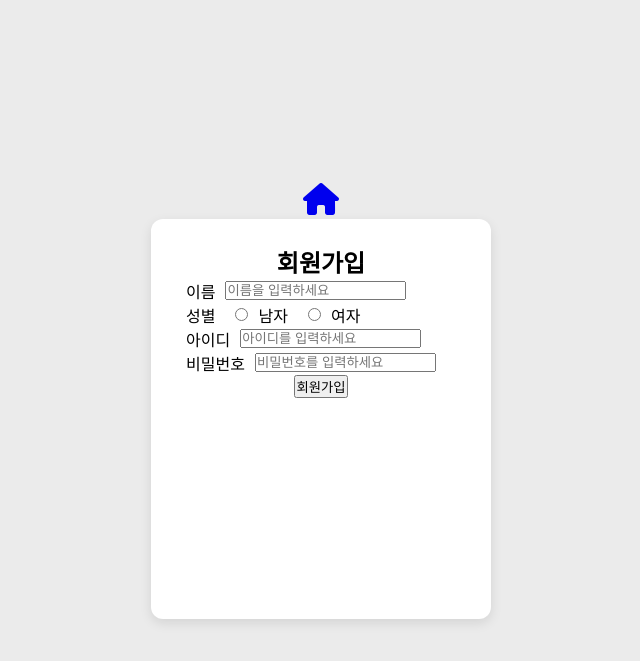
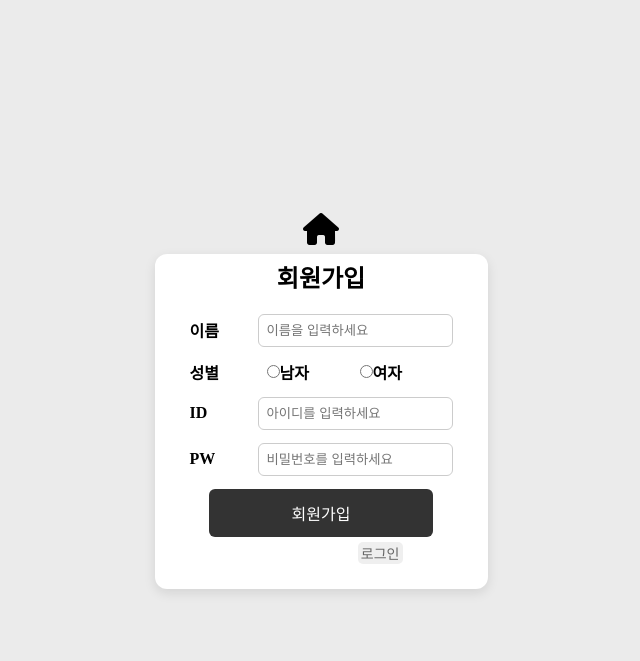
Before and after one commit to WarrenEbuffett/Board, a Flask app: page /join_membership in a window 1280 px wide. Shown: the top 661 px of the page, without its empty margins (319-959 px from the left). Run offline with Flask 3, Linux system fonts and the light colour scheme; some libraries are stand-ins or nearby versions.

Commit message:
로그인창 회원가입창 수정

```diff
--- a/python/app.py
+++ b/python/app.py
@@ -5,7 +5,7 @@
 #실행 중인 현재 파일의 이름"**을 Flask에게 알려주는 역할을 해요.
 
 from flask import Flask, render_template, request, url_for, redirect
-from flaskext.mysql import MySQL
+from flask_mysqldb import MySQL  #flaskext.mysql이게 안되서 flask_mysqldb이걸로 잠시 수정
 
 mysql = MySQL()
 app = Flask(__name__)
@@ -51,6 +51,10 @@ def board():
     curs.execute(sql)
     data = curs.fetchall()
     return render_template('board.html', values=data)
+
+@app.route("/")
+def index():
+    return render_template("index.html")
 
 @app.route('/news')
 def news():
--- a/python/static/join_membership.css
+++ b/python/static/join_membership.css
@@ -1,44 +1,110 @@
-*{
-    margin:0px;
-    padding:0px;
-    box-sizing:border-box;
+* {
+    margin: 0;
+    padding: 0;
+    box-sizing: border-box;
   }
 
-ol,ul,li{
-    list-style:none;
+  ol, ul, li {
+    list-style: none;
+  }
+
+  a, a:link, a:visited {
+    color: inherit;
+    text-decoration: none;
+  }
+
+  body {
+    width: 100%;
+    height: 100vh;
+    background-color: rgb(235, 235, 235);
+  }
+
+  .body-box {
+    height: 100vh;
+    display: flex;
+    flex-direction: column;
+    justify-content: center;
+    align-items: center;
+  }
+
+  .home {
+    margin-bottom: 5px;
+  }
+
+  .login-container {
+    width: 333px;
+    background: #fff;
+    padding: 25px 35px;
+    border-radius: 12px;
+    box-shadow: 0 4px 12px rgba(0, 0, 0, 0.1);
+    text-align: center;
+
 
   }
 
-a, a:link, a:visiter{
-    color:inherit;
+  .login-container .h2h2{
+    margin-top:-20px;
+    margin-bottom:20px;
+  }
+  /* 모든 폼 필드 가로 정렬 */
+  .form-inline {
+    display: flex;
+    align-items: center;
+    margin-bottom: 13px;
+    gap: 12px;
+    width: 100%;
   }
 
-body{
-    width: 100%;
-    height:100vh;
-    background-color:rgb(235, 235, 235);
+  .form-inline label {
+    width: 80px;
+    font-weight: bold;
+    text-align: left;
   }
 
-.body-box{
-    height:100vh;
-    display:flex;
-    flex-direction: column;
-    justify-content:center;
-    align-items:center;
+  /* 텍스트 인풋 공통 스타일 */
+  .input1,
+  .input2 {
+    flex: 1;
+    padding: 8px;
+    border: 1px solid #ccc;
+    border-radius: 6px;
   }
 
-.form-group{
+  /* 성별 옵션 */
+  .gender-options {
     display: flex;
+    gap: 0px;
     align-items: center;
-    gap: 10px;
   }
 
-.login-container{
-    width:340px;
-    height:400px;
-    text-align:center;
-    background:rgb(255, 255, 255);
-    padding: 25px 35px;
-    border-radius: 12px;
-    box-shadow: 0 4px 12px rgba(0, 0, 0, 0.1);
+
+  /* 버튼 스타일 */
+  input[type="submit"] {
+    width: 85%;
+    padding: 12px;
+    font-size: 16px;
+    border: none;
+    background-color: #333;
+    color: #fff;
+    border-radius: 6px;
+    cursor: pointer;
+    transition: background-color 0.3s ease;
   }
+
+  input[type="submit"]:hover {
+    background-color: #555;
+  }
+
+  .login-enter{
+    float:right;
+    margin-top:5px;
+    margin-right:50px;
+    padding:1px 3px;
+    border-radius:5px;
+    border:none;
+    font-size:14px;
+    color:#666;
+  }
+  .join-membership:hover{
+    color:red;
+  }
--- a/python/templates/join_membership.html
+++ b/python/templates/join_membership.html
@@ -4,51 +4,52 @@
   <meta charset="UTF-8" />
   <meta name="viewport" content="width=device-width, initial-scale=1.0"/>
   <title>회원가입 창</title>
-  <link rel="stylesheet" href="{{url_for('static',filename='join_membership.css')}}">
+  <link rel="stylesheet" href="{{ url_for('static', filename='join_membership.css') }}">
   <script src="https://kit.fontawesome.com/fe4afa1b9f.js" crossorigin="anonymous"></script>
-  <script defer src="login-enter.js"></script>
+  <script defer src="{{ url_for('static', filename='login-enter.js') }}"></script>
 </head>
 <body>
 
-
-
-
   <div class="body-box">
     <div class="home">
-      <!-- ✅ 링크도 url_for 써야 안정적이에요 -->
-      <h1><a href="/"><span><i class="fa-solid fa-house"></i></span></a></h1>
+      <h1><a href="{{ url_for('index') }}"><i class="fa-solid fa-house"></i></a></h1>
     </div>
 
     <div class="login-container">
-    <h2>회원가입</h2>
+      <h2 class="h2h2">회원가입</h2>
       <form method="POST">
-      <div class="form-group">
+
+        <div class="form-inline">
           <label for="username">이름</label>
-          <input type="text" id="username" name="name" placeholder="이름을 입력하세요"> <!--이름 입력창-->
+          <input class="input1" type="text" id="username" name="name" placeholder="이름을 입력하세요" required>
         </div>
 
-      <div class="form-group">
-          <label>성별</label><br>
-
-          <input type="radio" id="male" name="gender" value="male">  <!--성별 선택버튼-->
-          <label for="male">남자</label><br>
-
+        <div class="form-inline">
+          <label class="gender">성별</label>
+          <div class="gender-options">
+            <input type="radio" id="male" name="gender" value="male" required> <!--required는 폼 필드가 반드시 입력되어야 함을 명시하는 속성이에요.-->
+            <label for="male">남자</label>
             <input type="radio" id="female" name="gender" value="female">
             <label for="female">여자</label>
           </div>
-
-      <div class="form-group">
-        <label for="username">아이디</label>
-        <input type="text" id="id" name="id" placeholder="아이디를 입력하세요"> <!--아이디 입력창-->
         </div>
 
-      <div class="form-group">
-        <label for="password">비밀번호</label>
-        <input type="password" id="password" name="pw" placeholder="비밀번호를 입력하세요"><!--비밀번호 입력창-->
+        <div class="form-inline">
+          <label for="id">ID</label>
+          <input class="input1" type="text" id="id" name="id" placeholder="아이디를 입력하세요" required>
         </div>
 
-      <input type="submit" name="submit" value="회원가입">
-      <!--<button onclick="location.href='register'">회원가입 버튼 d</button> -->
+        <div class="form-inline">
+          <label for="password">PW</label>
+          <input class="input2" type="password" id="password" name="pw" placeholder="비밀번호를 입력하세요" required>
+        </div>
+
+        <input type="submit" value="회원가입">
+
+        <button class="login-enter">
+          <a href="{{ url_for('login_enter') }}">로그인</a>
+        </button>
+
       </form>
     </div>
   </div>
--- a/python/templates/login_enter.html
+++ b/python/templates/login_enter.html
@@ -1,8 +1,9 @@
 <!DOCTYPE html>
 <html lang="ko">
+
 <head>
   <meta charset="UTF-8" />
-  <meta name="viewport" content="width=device-width, initial-scale=1.0"/>
+  <meta name="viewport" content="width=device-width, initial-scale=1.0" />
   <title>로그인 창</title>
   <script src="https://kit.fontawesome.com/fe4afa1b9f.js" crossorigin="anonymous"></script>
 
@@ -12,6 +13,7 @@
   <!-- ✅ Flask 방식: static 폴더에서 JS 불러오기 -->
   <script defer src="{{ url_for('static', filename='login-enter.js') }}"></script>
 </head>
+
 <body>
   <div class="body-box">
 
@@ -52,4 +54,5 @@
     </div>
   </div>
 </body>
+
 </html>
```
Also changed, not shown: python/templates/index.html (+12 -12 lines), python/static/images/new1.png (added), python/static/images/new2.png (added), python/static/images/new3.png (added), python/static/images/new4.png (added), python/static/images/new5.png (added), python/static/images/new6.png (added), python/static/images/new7.png (added), python/static/images/new8.png (added). Lines whose indentation alone changed are shown as unchanged.
